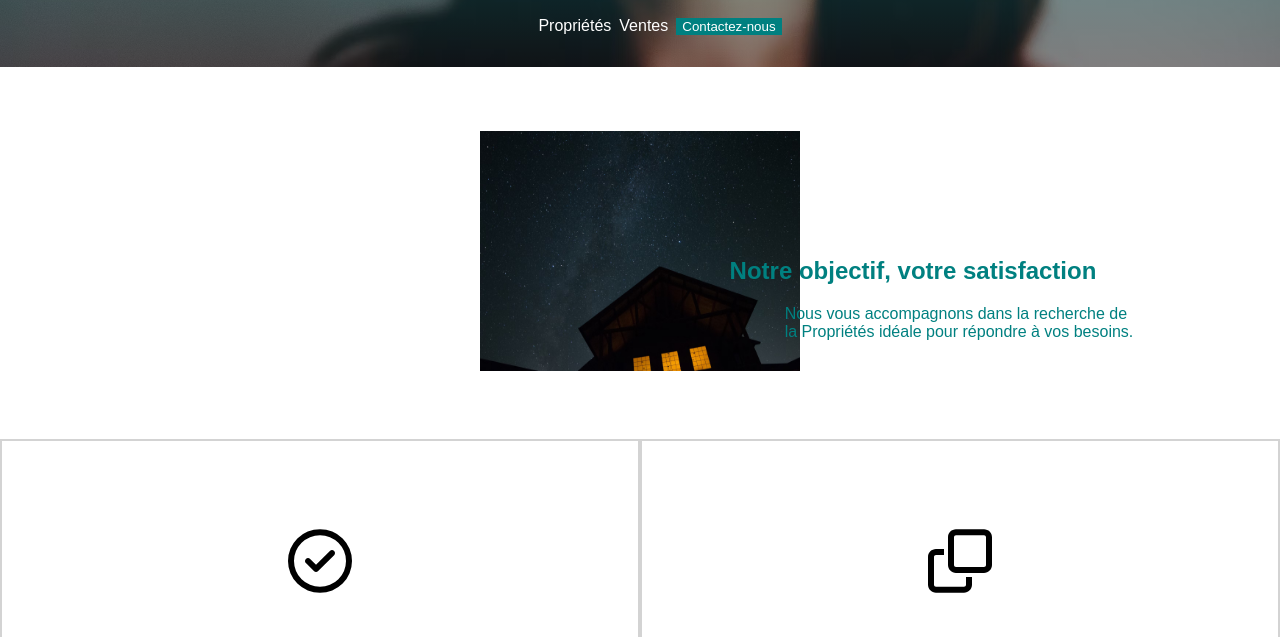
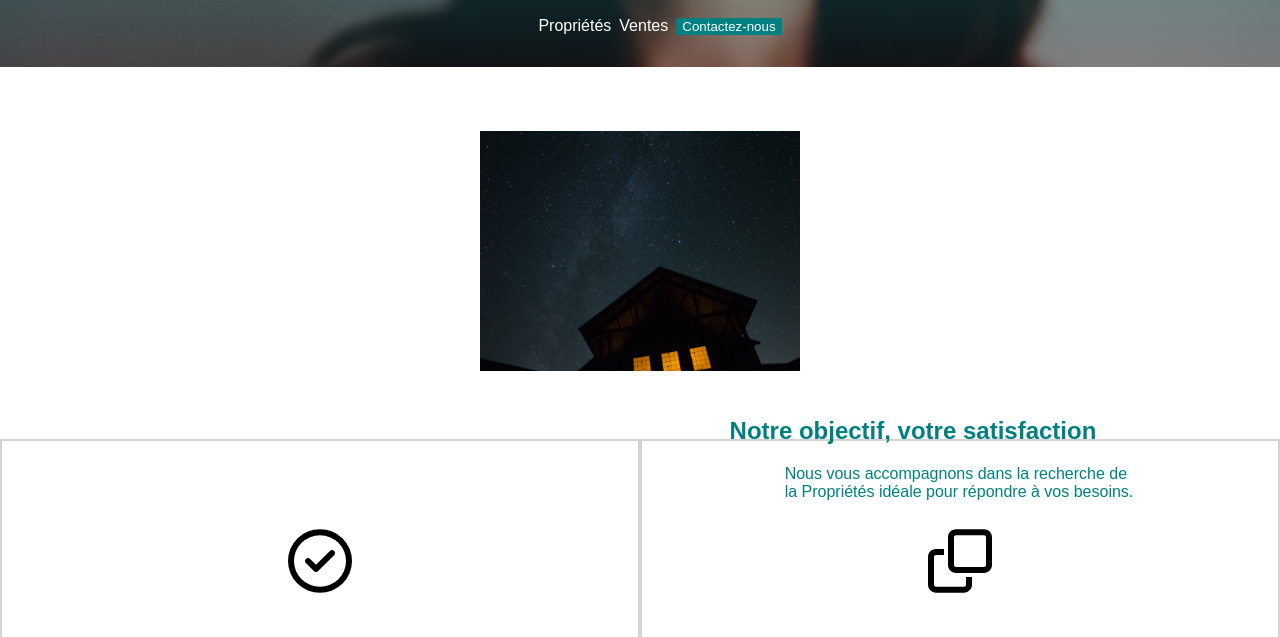
Before and after one commit to HanifaAbda/agenceimmo, a plain HTML site: page index.html in a window 1280 px wide. Shown: the part 163-800 px from the top of the page. Drawn offline with Linux system fonts and the light colour scheme.

Commit message:
div#goalsatisfaction bottom 15

```diff
--- a/style.css
+++ b/style.css
@@ -65,7 +65,7 @@
                 div#goalsatisfaction {
                     color: rgb(0, 128, 128);
                     position: absolute;
-                    bottom: 35%;
+                    bottom: 15%;
                     left: 57%;
 
                     p{
```
